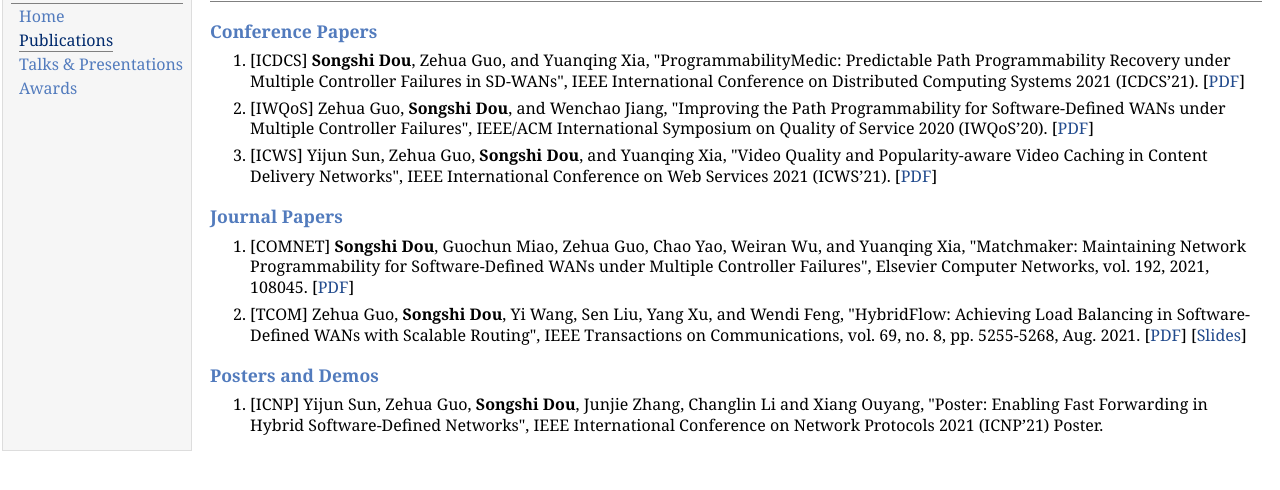
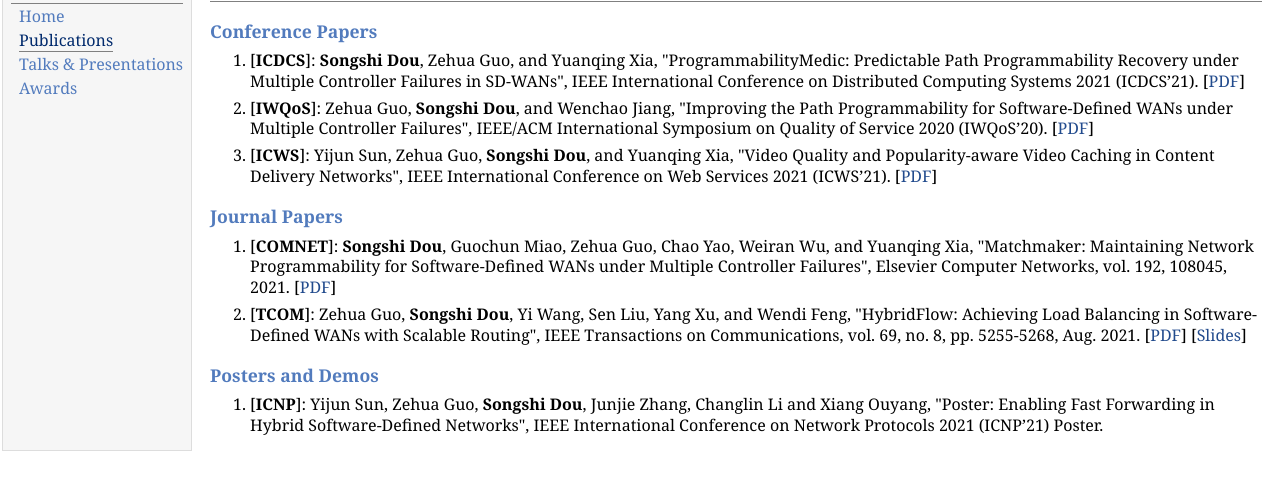
Before and after one commit to songshidou/songshidou.github.io, a plain HTML site: page publications.html in a window 1280 px wide. Shown: the part 48-538 px from the top of the page. Drawn offline with Linux system fonts and the light colour scheme.

Commit message:
Add files via upload

```diff
--- a/publications.html
+++ b/publications.html
@@ -23,23 +23,23 @@
 </div>
 <h3>Conference Papers</h3>
 <ol>
-<li><p>[ICDCS] <b>Songshi Dou</b>, Zehua Guo, and Yuanqing Xia, "ProgrammabilityMedic: Predictable Path Programmability Recovery under Multiple Controller Failures in SD-WANs", IEEE International Conference on Distributed Computing Systems 2021 (ICDCS&rsquo;21). [<a href="PDF/21PM.pdf">PDF</a>]</p>
+<li><p>[<b>ICDCS</b>]: <b>Songshi Dou</b>, Zehua Guo, and Yuanqing Xia, "ProgrammabilityMedic: Predictable Path Programmability Recovery under Multiple Controller Failures in SD-WANs", IEEE International Conference on Distributed Computing Systems 2021 (ICDCS&rsquo;21). [<a href="PDF/21PM.pdf">PDF</a>]</p>
 </li>
-<li><p>[IWQoS] Zehua Guo, <b>Songshi Dou</b>, and Wenchao Jiang, "Improving the Path Programmability for Software-Defined WANs under Multiple Controller Failures", IEEE/ACM International Symposium on Quality of Service 2020 (IWQoS&rsquo;20). [<a href="PDF/20PG.pdf">PDF</a>]</p>
+<li><p>[<b>IWQoS</b>]: Zehua Guo, <b>Songshi Dou</b>, and Wenchao Jiang, "Improving the Path Programmability for Software-Defined WANs under Multiple Controller Failures", IEEE/ACM International Symposium on Quality of Service 2020 (IWQoS&rsquo;20). [<a href="PDF/20PG.pdf">PDF</a>]</p>
 </li>
-<li><p>[ICWS] Yijun Sun, Zehua Guo, <b>Songshi Dou</b>, and Yuanqing Xia, "Video Quality and Popularity-aware Video Caching in Content Delivery Networks", IEEE International Conference on Web Services 2021 (ICWS&rsquo;21).  [<a href="PDF/21Hero.pdf">PDF</a>]</p>
+<li><p>[<b>ICWS</b>]: Yijun Sun, Zehua Guo, <b>Songshi Dou</b>, and Yuanqing Xia, "Video Quality and Popularity-aware Video Caching in Content Delivery Networks", IEEE International Conference on Web Services 2021 (ICWS&rsquo;21).  [<a href="PDF/21Hero.pdf">PDF</a>]</p>
 </li>
 </ol>
 <h3>Journal Papers</h3>
 <ol>
-<li><p>[COMNET] <b>Songshi Dou</b>, Guochun Miao, Zehua Guo, Chao Yao, Weiran Wu, and Yuanqing Xia, "Matchmaker: Maintaining Network Programmability for Software-Defined WANs under Multiple Controller Failures", Elsevier Computer Networks, vol. 192, 2021, 108045. [<a href="PDF/21Matchmaker.pdf">PDF</a>]</p>
+<li><p>[<b>COMNET</b>]: <b>Songshi Dou</b>, Guochun Miao, Zehua Guo, Chao Yao, Weiran Wu, and Yuanqing Xia, "Matchmaker: Maintaining Network Programmability for Software-Defined WANs under Multiple Controller Failures", Elsevier Computer Networks, vol. 192, 108045, 2021. [<a href="PDF/21Matchmaker.pdf">PDF</a>]</p>
 </li>
-<li><p>[TCOM] Zehua Guo, <b>Songshi Dou</b>, Yi Wang, Sen Liu, Yang Xu, and Wendi Feng, "HybridFlow: Achieving Load Balancing in Software-Defined WANs with Scalable Routing", IEEE Transactions on Communications, vol. 69, no. 8, pp. 5255-5268, Aug. 2021.  [<a href="PDF/21HybridFlow.pdf">PDF</a>] [<a href="SLIDES/21HybridFlow_slides.pdf">Slides</a>]</p>
+<li><p>[<b>TCOM</b>]: Zehua Guo, <b>Songshi Dou</b>, Yi Wang, Sen Liu, Yang Xu, and Wendi Feng, "HybridFlow: Achieving Load Balancing in Software-Defined WANs with Scalable Routing", IEEE Transactions on Communications, vol. 69, no. 8, pp. 5255-5268, Aug. 2021.  [<a href="PDF/21HybridFlow.pdf">PDF</a>] [<a href="SLIDES/21HybridFlow_slides.pdf">Slides</a>]</p>
 </li>
 </ol>
 <h3>Posters and Demos</h3>
 <ol>
-<li><p>[ICNP] Yijun Sun, Zehua Guo, <b>Songshi Dou</b>, Junjie Zhang, Changlin Li and Xiang Ouyang, "Poster: Enabling Fast Forwarding in Hybrid Software-Deﬁned Networks", IEEE International Conference on Network Protocols 2021 (ICNP&rsquo;21) Poster.</p>
+<li><p>[<b>ICNP</b>]: Yijun Sun, Zehua Guo, <b>Songshi Dou</b>, Junjie Zhang, Changlin Li and Xiang Ouyang, "Poster: Enabling Fast Forwarding in Hybrid Software-Deﬁned Networks", IEEE International Conference on Network Protocols 2021 (ICNP&rsquo;21) Poster.</p>
 </li>
 </ol>
 </td>
```
Also changed, not shown: 2 other files.
